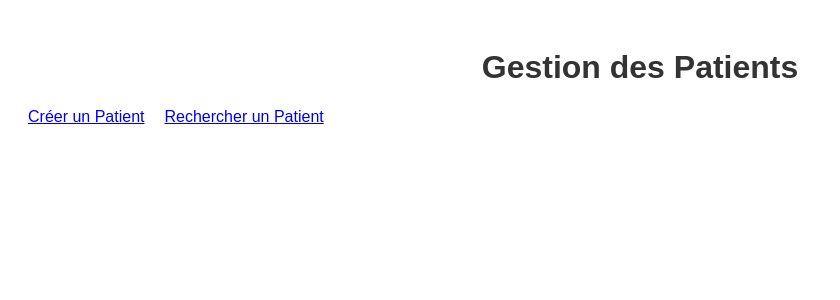
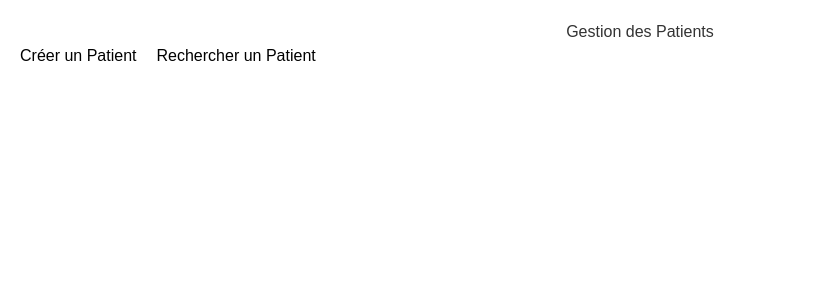
Before and after one commit to Corton30/cabinet-medical, a React (Create React App) app in the folder frontend/: page / in a window 1280 px wide. Shown: the top 300 px of the page, without its empty margins (0-840 px from the left). Built offline with nearby package versions, Linux system fonts and the light colour scheme.

Commit message:
added tailwind with errors

```diff
--- a/frontend/package.json
+++ b/frontend/package.json
@@ -41,6 +41,6 @@
   "devDependencies": {
     "autoprefixer": "^10.4.21",
     "postcss": "^8.5.3",
-    "tailwindcss": "^4.1.4"
+    "tailwindcss": "^3.4.1"
   }
 }
--- /dev/null
+++ b/frontend/postcss.config.js
@@ -0,0 +1,6 @@
+module.exports = {
+  plugins: {
+    tailwindcss: {},
+    autoprefixer: {},
+  },
+}
--- /dev/null
+++ b/frontend/src/index.css
@@ -0,0 +1,3 @@
+@tailwind base;
+@tailwind components;
+@tailwind utilities;
--- a/frontend/src/index.js
+++ b/frontend/src/index.js
@@ -1,6 +1,7 @@
 import React from 'react';
 import ReactDOM from 'react-dom/client';
 import App from './App';
+import './index.css';
 
 
 const root = ReactDOM.createRoot(document.getElementById('root'));
--- /dev/null
+++ b/frontend/tailwind.config.js
@@ -0,0 +1,7 @@
+module.exports = {
+  content: ["./src/**/*.{js,jsx,ts,tsx}", "./public/index.html"],
+  theme: {
+    extend: {},
+  },
+  plugins: [],
+};
```
Also changed, not shown: 1 other file (tests, documents, lock files or other folders).
